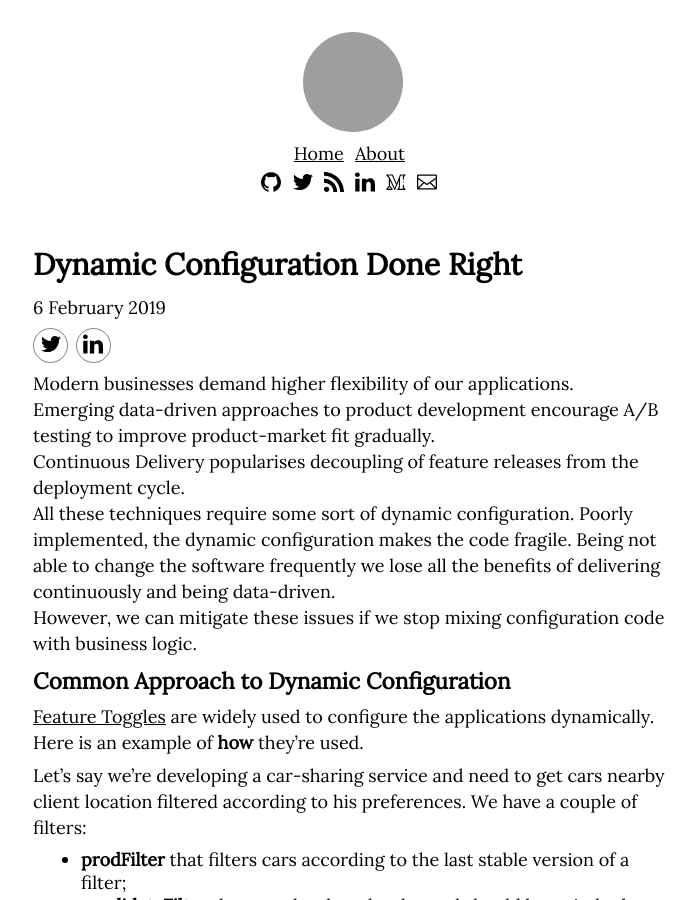
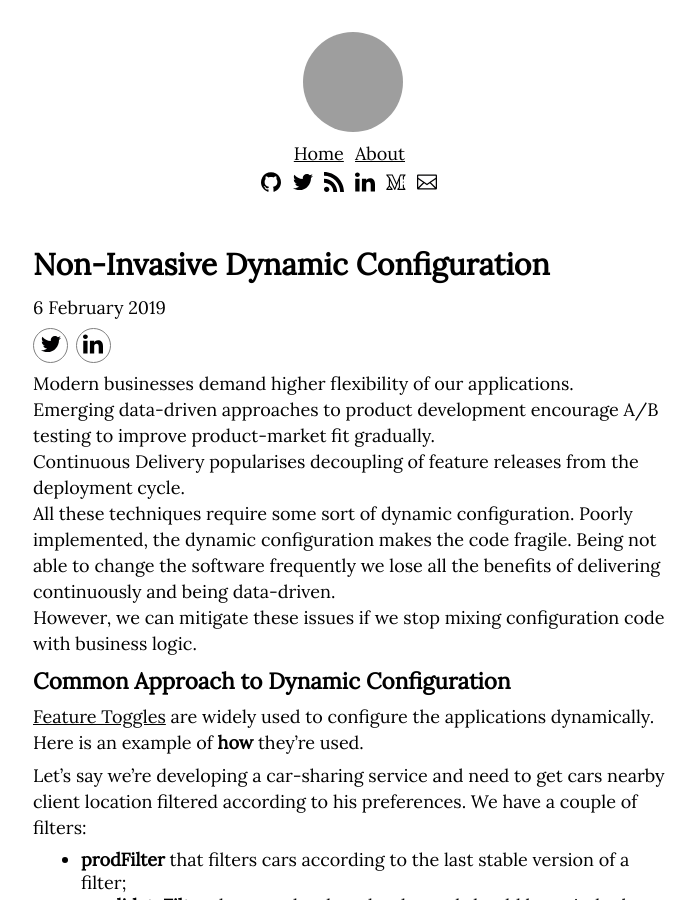
Before and after one commit to IlyaZinkovich/ilyazinkovich.github.io, a Jekyll site: the page built from _posts/2019/feb/2019-02-08-dynamic-configuration.md, in a window 1280 px wide and 900 px high, cut to the strip 0-900 px from the top of the window. Shown: the whole strip, without its empty margins (287-982 px from the left). Built offline with Jekyll 4.4.1, drawn with Linux system fonts in a browser that asks for light colours; comment, search, counter and statistics services are not loaded; grey boxes are pictures that could not be loaded.

Commit message:
Update 2019-02-08-dynamic-configuration.md

```diff
--- a/_posts/2019/feb/2019-02-08-dynamic-configuration.md
+++ b/_posts/2019/feb/2019-02-08-dynamic-configuration.md
@@ -1,7 +1,7 @@
 ---
 layout: post
 date: 2019-02-06
-title: Dynamic Configuration Done Right
+title: Non-Invasive Dynamic Configuration
 description: |
 keywords:
   - modular design
```
